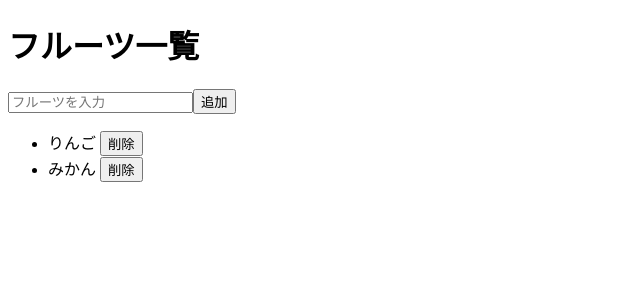
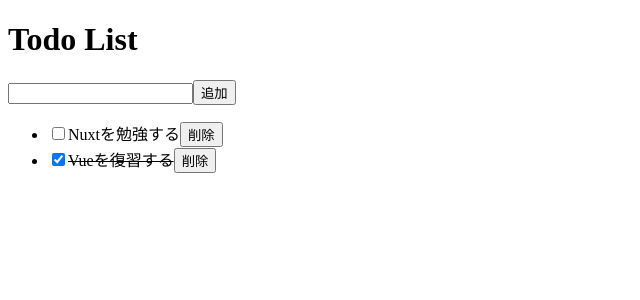
Before and after one commit to horii203/nuxt-project, a Nuxt app: page / in a window 1280 px wide. Shown: the top 300 px of the page, without its empty margins (0-640 px from the left). Built offline with nearby package versions, Linux system fonts and the light colour scheme.

Commit message:
TODOリスト

```diff
--- a/app/pages/index.vue
+++ b/app/pages/index.vue
@@ -1,34 +1,58 @@
 <script setup>
 import { ref } from "vue";
+const task = ref("");
+const tasks = ref([
+  {
+    id: 1,
+    title: "Nuxtを勉強する",
+    completed: false,
+  },
+  {
+    id: 2,
+    title: "Vueを復習する",
+    completed: true,
+  },
+]);
 
-const fruit = ref("");
+const addTask = () => {
+  if (task.value === "") {
+    return;
+  }
 
-const fruits = ref(["りんご", "みかん"]);
+  tasks.value.push({
+    id: Date.now(),
+    title: task.value,
+    completed: false,
+  });
 
-const addFruit = () => {
-  fruits.value.push(fruit.value);
-  fruit.value = "";
+  task.value = "";
 };
 
-const deleteFruit = (index) => {
-  // splice は配列から要素を削除する
-  fruits.value.splice(index, 1);
+const deteleTask = (index) => {
+  tasks.value.splice(index, 1);
 };
 </script>
 
 <template>
   <div>
-    <h1>フルーツ一覧</h1>
+    <h1>Todo List</h1>
 
-    <input v-model="fruit" type="text" placeholder="フルーツを入力" />
-
-    <button @click="addFruit">追加</button>
+    <input type="text" v-model="task" />
+    <button @click="addTask">追加</button>
 
     <ul>
-      <li v-for="(item, index) in fruits" :key="item">
-        {{ item }}
-        <button @click="deleteFruit(index)">削除</button>
+      <li v-for="(item, index) in tasks" :key="item.id">
+        <label>
+          <input type="checkbox" v-model="item.completed" />
+          <span :class="{ completed: item.completed }">{{ item.title }}</span>
+        </label>
+        <button @click="deteleTask">削除</button>
       </li>
     </ul>
   </div>
 </template>
+<style scoped>
+.completed {
+  text-decoration: line-through;
+}
+</style>
```
